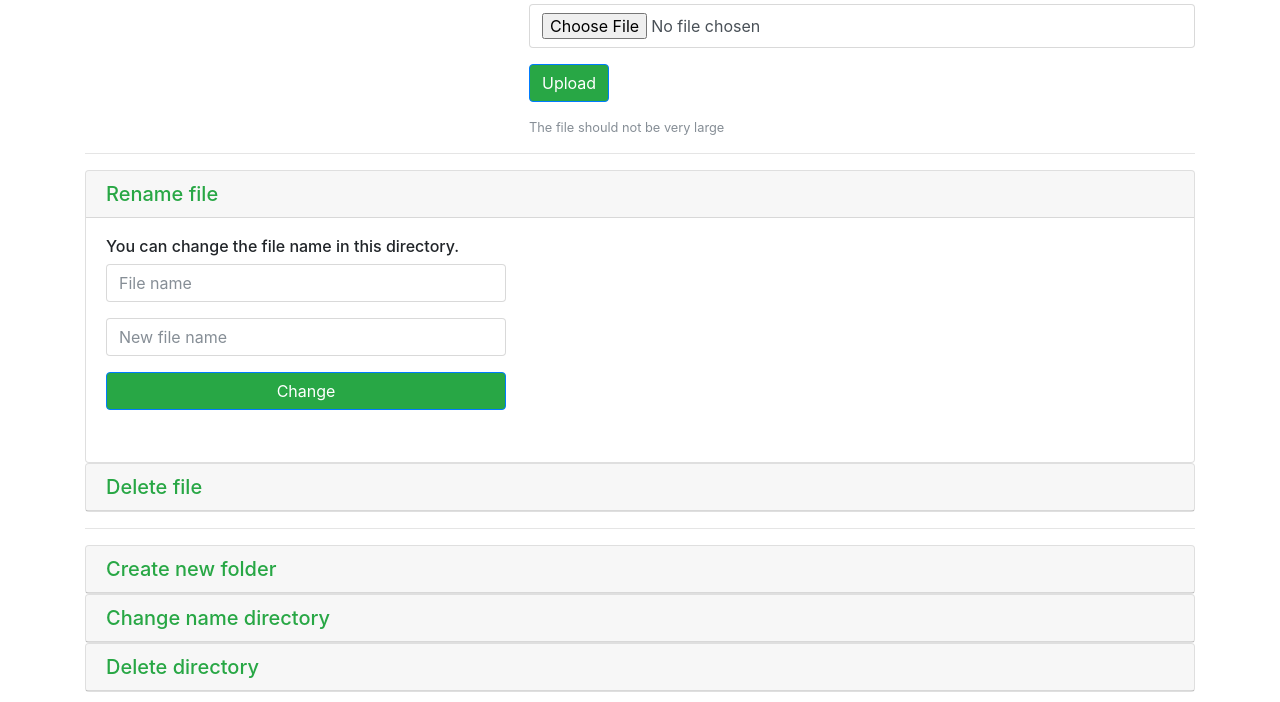
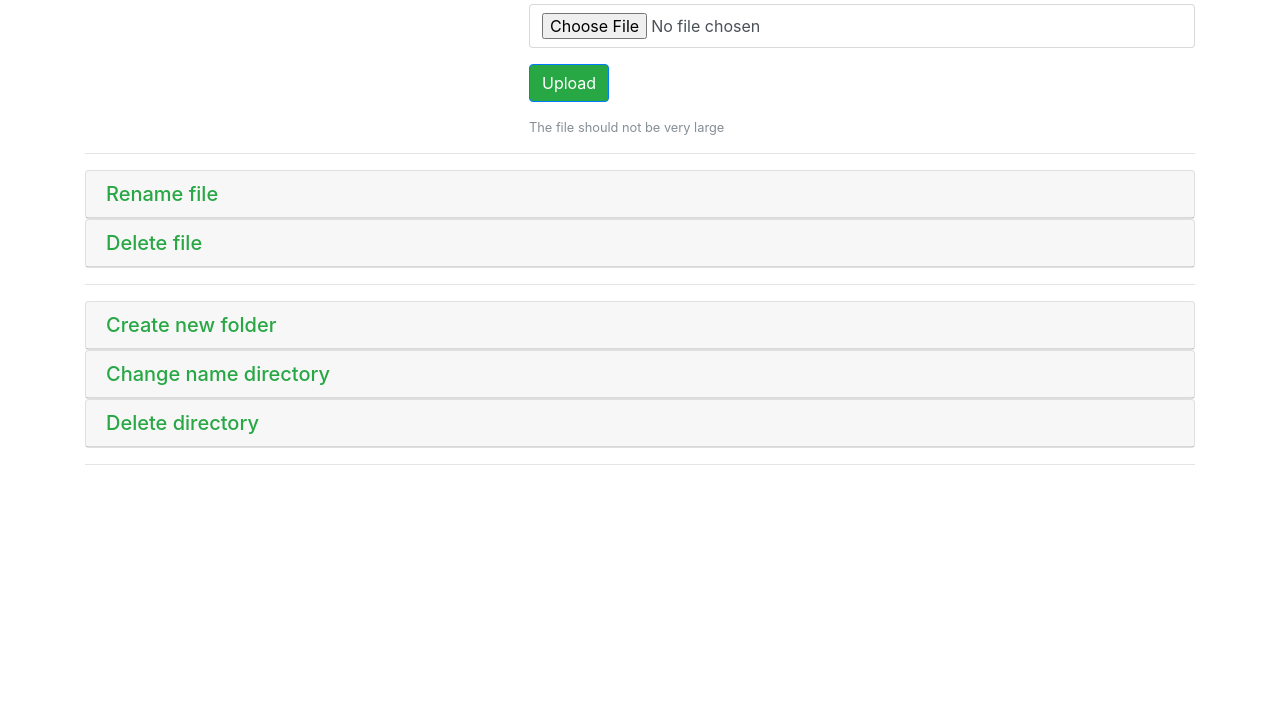
Before and after one commit to utkini/file_storage, a Flask app: template app/templates/home.html in a window 1280 px wide. Shown: the part 178-880 px from the top of the page. After the commit the page ends 643 px from the top, so only its background shows below. Run offline with Flask 2, Linux system fonts and the light colour scheme; the template is opened without the code that fills it, so the values that code supplies are empty; some libraries are stand-ins or nearby versions.

Commit message:
html: fixed drop-down menu( del "show")

```diff
--- a/app/templates/home.html
+++ b/app/templates/home.html
@@ -61,7 +61,7 @@
 	      </h5>
 	    </div>
 
-	    <div id="collapseOne" class="collapse show" role="tabpanel" aria-labelledby="headingOne"
+	    <div id="collapseOne" class="collapse" role="tabpanel" aria-labelledby="headingOne"
              data-parent="#accordion">
 	      <div class="card-body">
 	        <div style="margin-right: 1vw; max-width: 400px;margin-bottom: 3%">
```
